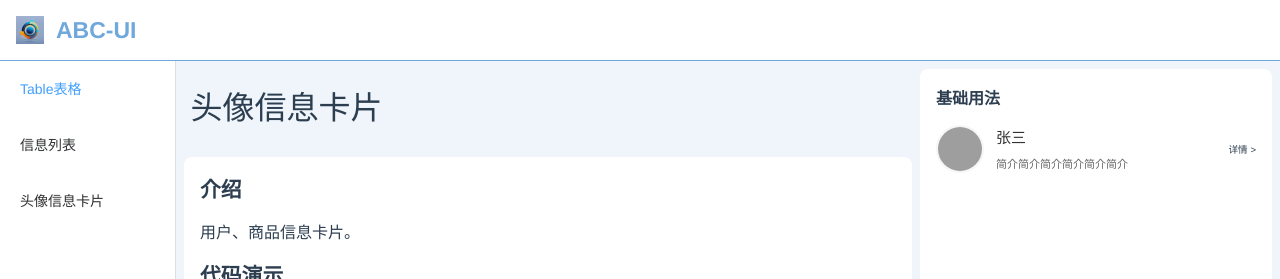
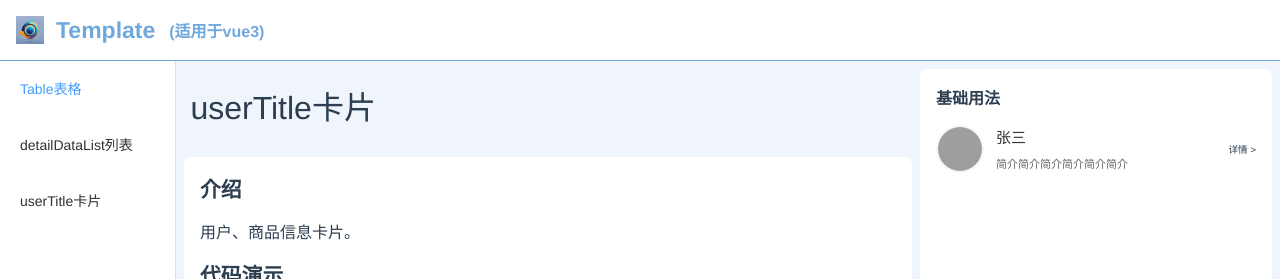
Before and after one commit to kexr/abc-ui, a Vue app: page /#/userTitle in a window 1280 px wide. Shown: the top 279 px of the page. Built offline with nearby package versions, Linux system fonts and the light colour scheme; grey boxes are pictures that could not be loaded; what @highlightjs/vue-plugin would draw is missing.

Commit message:
feat: UI优化

```diff
--- a/src/components/LogoTitle.vue
+++ b/src/components/LogoTitle.vue
@@ -1,7 +1,7 @@
 <template>
   <div class="logo_title">
     <img src="../assets/logo.png" alt="">
-    ABC-UI
+    Template<span class="msg">(适用于vue3)</span>
   </div>
 </template>
 
@@ -24,5 +24,10 @@
       width: 28px;
       margin-right: 12px;
     }
+    .msg {
+      font-size: 1rem;
+      // color: #999;
+      margin-left: 14px;
+    }
 }
 </style>
--- a/src/views/componentView/index.vue
+++ b/src/views/componentView/index.vue
@@ -6,10 +6,10 @@
                     <span>Table表格</span>
                 </el-menu-item>
                 <el-menu-item index="/detailDataList">
-                    <span>信息列表</span>
+                    <span>detailDataList列表</span>
                 </el-menu-item>
                 <el-menu-item index="/userTitle">
-                    <span>头像信息卡片</span>
+                    <span>userTitle卡片</span>
                 </el-menu-item>
             </el-menu>
         </div>
--- a/src/views/detailDataListView/index.vue
+++ b/src/views/detailDataListView/index.vue
@@ -1,6 +1,6 @@
 <template>
 	<div class="tableView">
-	<ContentModel title="信息列表">
+	<ContentModel title="detailDataList列表">
 		<template #content>
 			<div class="title">介绍</div>
 			<div>用于展示包含两列的信息列表，第一列为标题，第二列为内容。</div>
--- a/src/views/userTitleView/index.vue
+++ b/src/views/userTitleView/index.vue
@@ -1,6 +1,6 @@
 <template>
 	<div class="userTitleView">
-		<ContentModel title="头像信息卡片">
+		<ContentModel title="userTitle卡片">
 			<template #content>
 				<div class="title">介绍</div>
 				<div>用户、商品信息卡片。</div>
```
Also changed, not shown: 1 other file (tests, documents, lock files or other folders).
